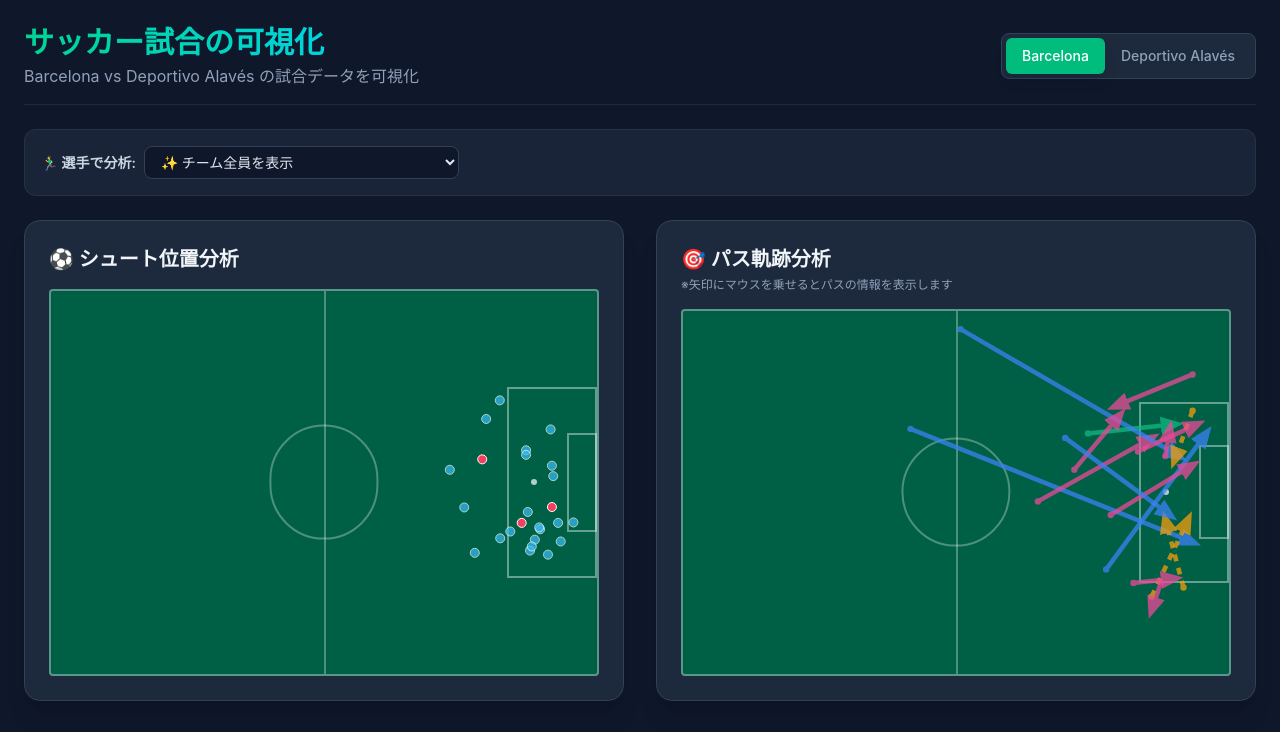
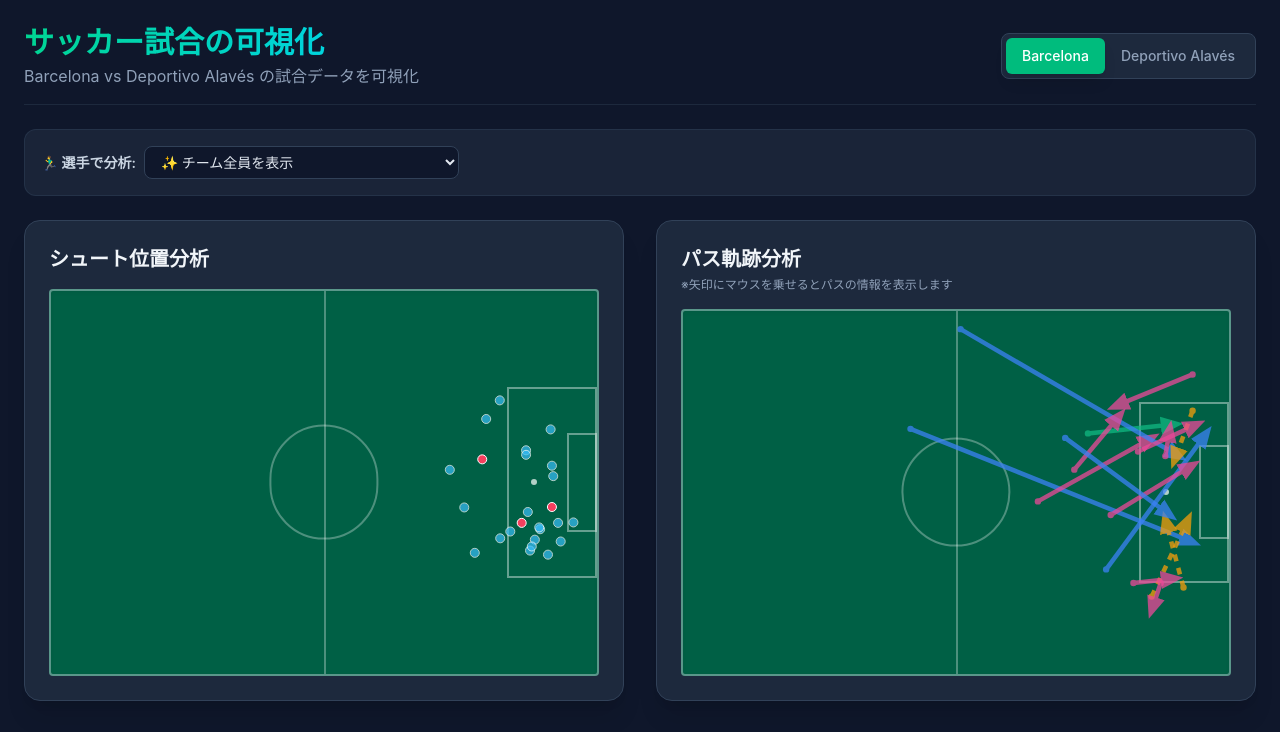
Before and after one commit to 5424076ktbya/seminar_assignment, a React (Vite) app: page / in a window 1280 px wide. Shown: the top 732 px of the page. Built offline with nearby package versions, Linux system fonts and the light colour scheme.

Commit message:
微修正

```diff
--- a/src/App.jsx
+++ b/src/App.jsx
@@ -180,7 +180,7 @@ export default function App() {
         {/* 左：シュート位置分析 */}
         <div className="bg-slate-800 p-6 rounded-2xl border border-slate-700 shadow-xl flex flex-col">
           <div className="mb-4">
-            <h2 className="text-xl font-bold">⚽ {selectedPlayer ? `${selectedPlayer} のシュート` : 'シュート位置分析'}</h2>
+            <h2 className="text-xl font-bold"> {selectedPlayer ? `${selectedPlayer} のシュート` : 'シュート位置分析'}</h2>
           </div>
 
           <div className="relative w-full aspect-[120/80] bg-emerald-800 border-2 border-slate-200/40 rounded-sm overflow-hidden shadow-inner flex-grow">
@@ -237,7 +237,7 @@ export default function App() {
         <div className="bg-slate-800 p-6 rounded-2xl border border-slate-700 shadow-xl flex flex-col">
           <div className="mb-4 flex justify-between items-start">
             <div>
-              <h2 className="text-xl font-bold">🎯 {selectedPlayer ? `${selectedPlayer} のパス軌跡` : 'パス軌跡分析'}</h2>
+              <h2 className="text-xl font-bold"> {selectedPlayer ? `${selectedPlayer} のパス軌跡` : 'パス軌跡分析'}</h2>
               <p className="text-xs text-slate-400 mt-1">※矢印にマウスを乗せるとパスの情報を表示します</p>
             </div>
             {selectedPassType && (
@@ -327,7 +327,7 @@ export default function App() {
         {/* 円グラフ(チャンスパス内訳) */}
         <div className="xl:col-span-1 bg-slate-800 p-6 rounded-2xl border border-slate-700 shadow-xl flex flex-col justify-between">
           <div>
-            <h2 className="text-xl font-bold">🎯 チャンスパス内訳</h2>
+            <h2 className="text-xl font-bold"> チャンスパス内訳</h2>
             <p className="text-xs text-slate-400 mt-1 mb-2">※クリックで右マップを絞り込みます</p>
           </div>
           <div className="h-44 w-full flex items-center justify-center">
```
